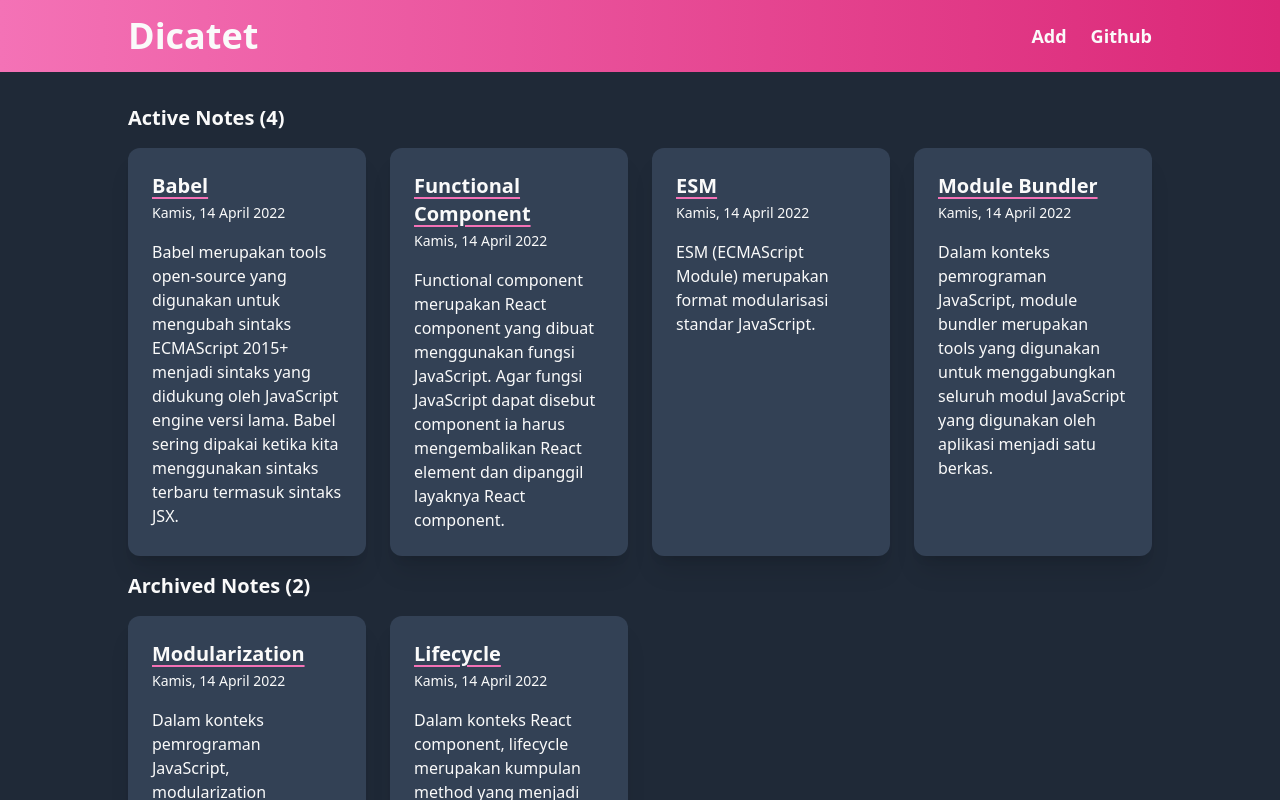
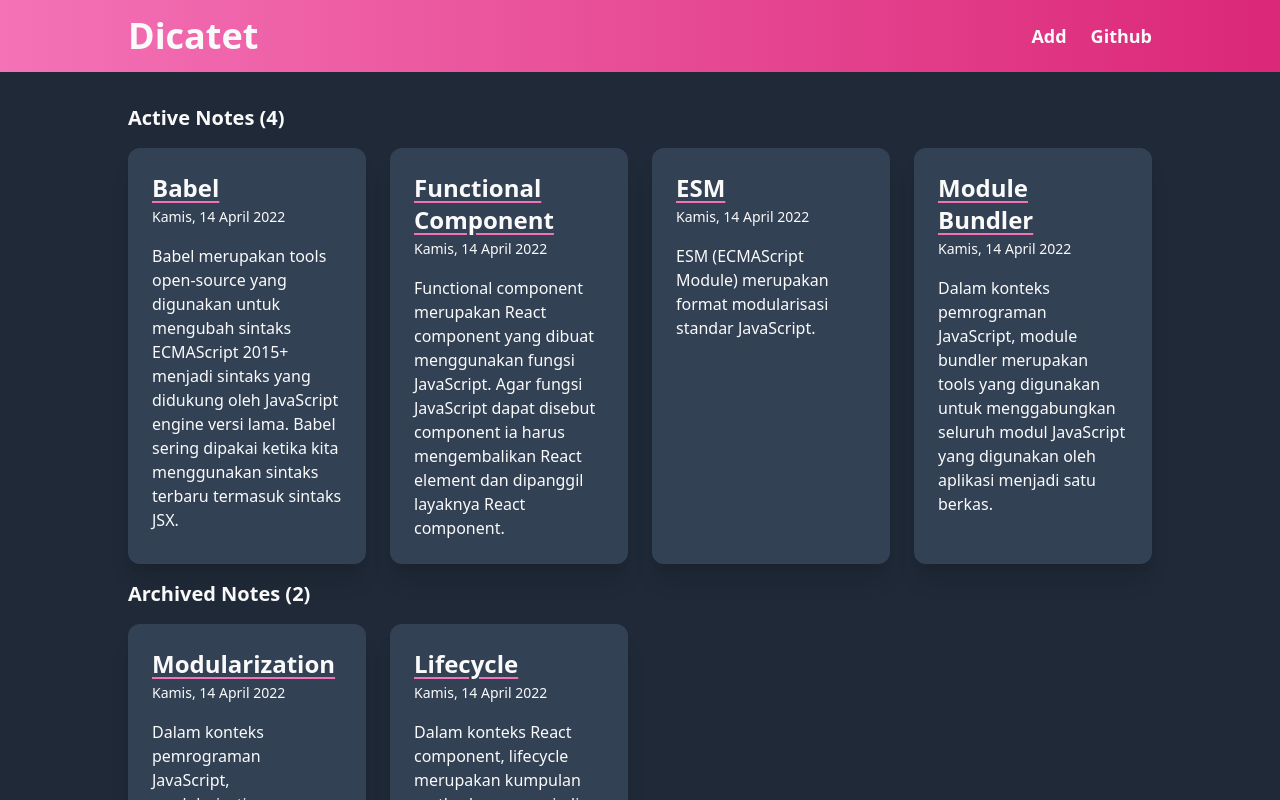
Before and after one commit to fajar13k/dicatet, a React (Vite) app: page / in a window 1280 px wide. Shown: the top 800 px of the page. Built offline with nearby package versions, Linux system fonts and the light colour scheme.

Commit message:
UI enhancement and restructure folder

```diff
--- a/src/components/NoteDetail.jsx
+++ b/src/components/NoteDetail.jsx
@@ -1,14 +1,14 @@
 import React from 'react';
 import PropTypes from 'prop-types';
-import NoteItemDate from './NoteItemDate';
-import NoteItemBody from './NoteItemBody';
+import NoteItemDate from './NoteItem/NoteItemDate';
+import NoteItemBody from './NoteItem/NoteItemBody';
 import NoteAction from './NoteAction';
 
 export default function NoteDetail({ note }) {
 
   return (
     <>
-      <h2 className="text-5xl font-semibold mb-2">{note.title}</h2>
+      <h2 className="text-7xl font-semibold mb-2">{note.title}</h2>
       <NoteItemDate createdAt={note.createdAt} />
       <NoteItemBody body={note.body} />
       <NoteAction id={note.id} noteStatus={note.archived} />
--- a/src/components/NoteInput.jsx
+++ b/src/components/NoteInput.jsx
@@ -26,19 +26,19 @@ export default function NoteInput({ addNote }) {
     <form className="appearance-none" onSubmit={onSubmitEventHandler}>
       <div className="mb-4">
         <label htmlFor="title" className="block mb-2 text-md font-medium">Title</label>
-        <input type="text" id="title" className="bg-slate-700 font-semibold text-lg rounded-md block w-full p-2.5" placeholder="(Untitled)" value={title} onChange={onTitleChangeEventHandler} />
+        <input type="text" id="title" className="bg-slate-700 font-semibold text-lg rounded-md block w-full p-2.5 focus:outline focus:outline-pink-600" placeholder="(Untitled)" value={title} onChange={onTitleChangeEventHandler} />
       </div>
       <div className="mb-4">
         <label htmlFor="body" className="block mb-2 text-md font-medium">Details</label>
         <textarea
-          className="bg-slate-700 text-md rounded-md block w-full p-2.5"
+          className="bg-slate-700 text-md rounded-md block w-full p-2.5 focus:outline focus:outline-pink-600"
           id="body"
           rows={10}
           value={body}
           onChange={onBodyChangeEventHandler}
         />
       </div>
-      <button type="submit" className="bg-gradient-to-r bg-pink-600 hover:bg-pink-700 px-4 py-2 font-bold rounded-md">Add Note</button>
+      <button type="submit" className="bg-gradient-to-r bg-pink-600 hover:bg-pink-700 px-4 py-2 font-bold rounded-md focus:outline focus:outline-pink-400">Add Note</button>
     </form>
   )
 }
--- a/src/components/NoteItemBody.jsx
+++ b/src/components/NoteItem/NoteItemBody.jsx
@@ -4,7 +4,7 @@ import parser from 'html-react-parser';
 
 export default function NoteItemBody({ body }) {
   return (
-    <p>{parser(body)}</p>
+    <p className="mt-4">{parser(body)}</p>
   )
 }
 
--- a/src/components/NoteItemDate.jsx
+++ b/src/components/NoteItem/NoteItemDate.jsx
@@ -1,6 +1,6 @@
 import React from 'react';
 import PropTypes from 'prop-types';
-import { showFormattedDate } from '../utils';
+import { showFormattedDate } from '../../utils';
 
 export default function NoteItemDate({ createdAt }) {
   return (
--- a/src/components/NoteItemHeader.jsx
+++ b/src/components/NoteItem/NoteItemHeader.jsx
@@ -5,8 +5,8 @@ import NoteItemDate from './NoteItemDate';
 
 export default function NoteItemHeader({ createdAt, id, title })  {
   return (
-    <div className="mb-4">
-      <Link to={`/note/${id}`}><h3 className="text-xl font-semibold underline underline-offset-4 decoration-pink-400">{title}</h3></Link>
+    <div>
+      <Link to={`/note/${id}`}><h3 className="text-2xl font-semibold underline underline-offset-4 decoration-pink-400">{title}</h3></Link>
       <NoteItemDate createdAt={createdAt} />
     </div>
   )
--- a/src/components/NoteList.jsx
+++ b/src/components/NoteList.jsx
@@ -1,5 +1,5 @@
 import React from 'react';
-import NoteItem from './NoteItem';
+import NoteItem from './NoteItem/NoteItem';
 import PropTypes from 'prop-types';
 
 export default function NoteList({ notes }) {
```
Also changed, not shown: src/components/NoteItem/NoteItem.jsx (renamed from src/components/NoteItem.jsx).
